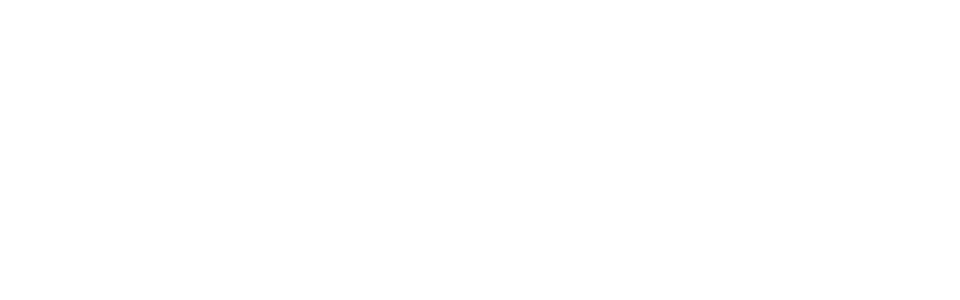
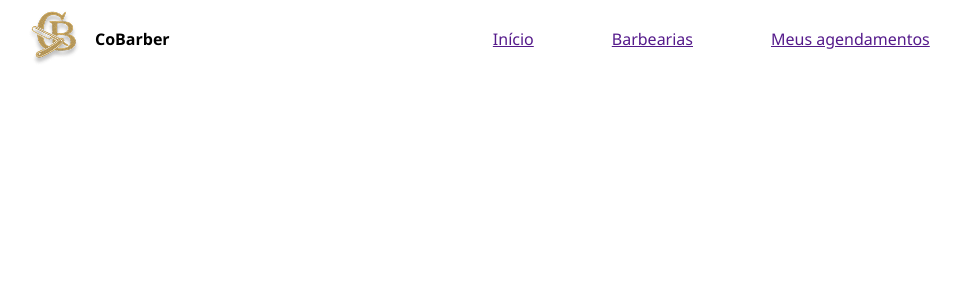
Before and after one commit to Cobarber-PI/cliente-frontend, a Vue app: page /home in a window 1280 px wide. Before the commit this address had no page. Shown: the top 300 px of the page, without its empty margins (27-987 px from the left). Built offline with nearby package versions, Linux system fonts and the light colour scheme.

Commit message:
feat: começando header #16

```diff
--- /dev/null
+++ b/src/components/TelaHome.vue
@@ -0,0 +1,32 @@
+<script setup></script>
+<template>
+    <nav class="header">
+        <div class="logo">
+        <img src="/public/home/Logo.png" alt="">
+        <h4>CoBarber</h4>
+        </div>
+        <div class="links">
+        <a href="">Início</a>
+        <a href="">Barbearias</a>
+        <a href="">Meus agendamentos</a>
+        </div>
+    </nav>
+</template>
+
+<style scoped>
+.header{
+    display: flex;
+    align-items: center;
+}
+.logo{
+    margin-left: 44px;
+    display: flex;
+    align-items: center;
+}
+.links{
+    margin: auto;
+}
+.links > a{
+    margin: 39px;
+}
+</style>
--- a/src/router/index.js
+++ b/src/router/index.js
@@ -2,6 +2,7 @@
 import LoginView from '../views/LoginView.vue'
 import telaRegistroView from '../views/telaRegistroView.vue'
 import IntroducaoView from '../views/introducaoView.vue'
+import HomeView from '@/views/HomeView.vue'
 
 const router = createRouter({
   history: createWebHistory(import.meta.env.BASE_URL),
@@ -26,6 +27,11 @@
       name: 'about',
       component: () => import('../views/AboutView.vue'),
     },
+    {
+      path: '/home',
+      name: 'home',
+      component: HomeView,
+    },
   ],
 })
 
--- a/src/views/HomeView.vue
+++ b/src/views/HomeView.vue
@@ -1,9 +1,9 @@
 <script setup>
-import TheWelcome from '../components/TheWelcome.vue'
+import TelaHome from '@/components/TelaHome.vue';
 </script>
 
 <template>
   <main>
-    <TheWelcome />
+    <TelaHome />
   </main>
 </template>
```
Also changed, not shown: public/home/Logo.png (added), 1 other file (tests, documents, lock files or other folders).
